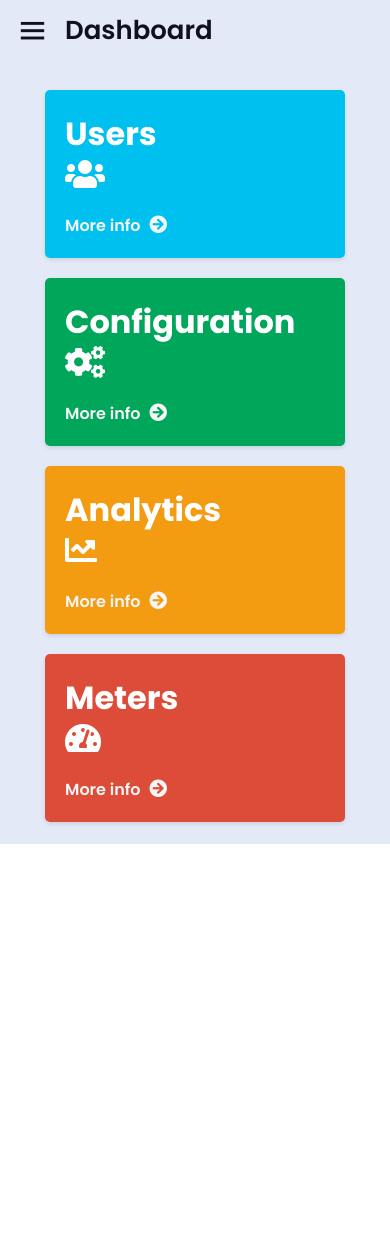
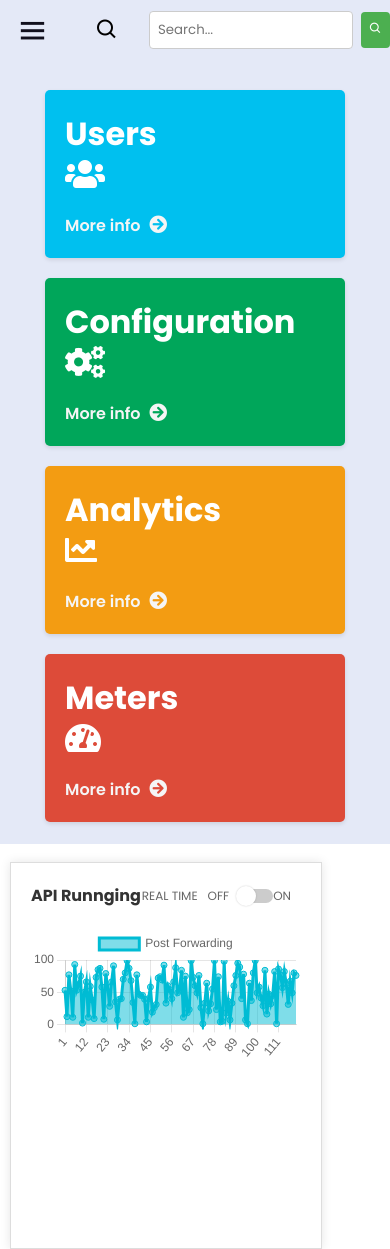
Before and after one commit to Mageshmca2001/Design_template, a plain HTML site: page admin/index.html in a window 390 px wide. Before the commit the page ends 852 px from the top, so only its background shows below. Drawn offline with nearby package versions, Linux system fonts and the light colour scheme.

Commit message:
First change

```diff
--- a/admin/Wireframe.css
+++ b/admin/Wireframe.css
@@ -26,6 +26,20 @@
   display: flex;
   align-items: center;
 }
+/* Optional: Customize the scrollbar */
+.sidebar::-webkit-scrollbar {
+  width: 8px; /* Width of the scrollbar */
+}
+
+.sidebar::-webkit-scrollbar-thumb {
+  background-color: #888; /* Color of the scrollbar thumb */
+  border-radius: 4px;
+}
+
+.sidebar::-webkit-scrollbar-thumb:hover {
+  background-color: #555; /* Darker color on hover */
+}
+
 .sidebar .logo-details i{
   font-size: 30px;
   color: #fff;
@@ -466,3 +480,121 @@ padding: 0px 20px 40px 70px;
   width: 100%;
   text-decoration: none;
 }
+/* Running -Graphic's */
+
+.container-2 {
+  width: 80%;
+  max-width: 800px;
+  margin:10px;
+  background-color: #fff;
+  border: 1px solid #ddd;
+  padding: 20px;
+  box-shadow: 0 0 10px rgba(0, 0, 0, 0.1);
+  display: flex;
+  flex-direction: column;
+  align-items: center;
+}
+.header {
+  display: flex;
+  justify-content: space-between;
+  align-items: center;
+  width: 100%;
+  margin-bottom: 20px;
+}
+.header h2 {
+  margin: 0;
+  font-size: 16px;
+  color: #333;
+}
+.toggle {
+  display: flex;
+  align-items: center;
+}
+.toggle span {
+  font-size: 12px;
+  color: #666;
+  margin-right: 10px;
+}
+.toggle input {
+  display: none;
+}
+.toggle label {
+  position: relative;
+  display: inline-block;
+  width: 34px;
+  height: 14px;
+  background-color: #ccc;
+  border-radius: 14px;
+  cursor: pointer;
+}
+.toggle label::after {
+  content: '';
+  position: absolute;
+  top: -3px;
+  left: -3px;
+  width: 20px;
+  height: 20px;
+  background-color: #fff;
+  border-radius: 50%;
+  box-shadow: 0 0 2px rgba(0, 0, 0, 0.2);
+  transition: 0.3s;
+}
+.toggle input:checked + label {
+  background-color: #00bcd4;
+}
+.toggle input:checked + label::after {
+  left: 17px;
+}
+.chart {
+  width: 100%;
+  height: 300px;
+}
+
+/* search */
+
+.search-toggle {
+  margin:10px;
+  padding: 20px;
+  align-items: center;
+  justify-content: center;
+  cursor: pointer;
+  font-size: 1.5rem;
+}
+
+.search-bar {
+  display: flex;
+  align-items: center;
+  gap: 0.5rem;
+  transition: max-width 0.3s ease;
+  max-width: 0;
+  overflow: hidden;
+}
+
+.search-bar.active {
+  max-width: 300px; /* Set the desired width */
+}
+
+.search-bar input {
+  padding: 0.5rem;
+  border: 1px solid #ccc;
+  border-radius: 4px;
+  width: 100%;
+}
+
+.search-bar button {
+  background-color: #4CAF50;
+  color: white;
+  border: none;
+  padding: 0.5rem;
+  cursor: pointer;
+  border-radius: 4px;
+}
+
+@media (max-width: 768px) {
+  .home-content .text {
+    display: none; /* Optionally hide text on smaller screens */
+  }
+  .search-bar {
+    max-width: 100%; /* Allow full width on small screens */
+  }
+}
--- a/admin/Wireframe.js
+++ b/admin/Wireframe.js
@@ -28,3 +28,57 @@ let arrow = document.querySelectorAll(".arrow");
         window.location.href = "../index.html";
     }
 }
+
+
+/* api running */
+
+const ctx = document.getElementById('Api-Posting').getContext('2d');
+const cpuUsageChart = new Chart(ctx, {
+    type: 'line',
+    data: {
+        labels: Array.from({length: 120}, (_, i) => i + 1),
+        datasets: [{
+            label: 'Post Forwarding',
+            data: Array.from({length: 120}, () => Math.floor(Math.random() * 100)),
+            backgroundColor: 'rgba(0, 188, 212, 0.5)',
+            borderColor: '#00bcd4',
+            fill: true,
+        }]
+    },
+    options: {
+        scales: {
+            x: {
+                beginAtZero: true
+            },
+            y: {
+                beginAtZero: true,
+                max: 100
+            }
+        }
+    }
+});
+
+let interval;
+
+function updateChart() {
+    cpuUsageChart.data.datasets[0].data.shift();
+    cpuUsageChart.data.datasets[0].data.push(Math.floor(Math.random() * 100));
+    cpuUsageChart.update();
+}
+
+document.getElementById('toggle').addEventListener('change', function() {
+    if (this.checked) {
+        interval = setInterval(updateChart, 1000); // Update every second
+    } else {
+        clearInterval(interval);
+    }
+});
+
+/* Search-menu */
+
+const searchToggle = document.querySelector('.search-toggle');
+    const searchBar = document.querySelector('.search-bar');
+
+    searchToggle.addEventListener('click', () => {
+      searchBar.classList.toggle('active');
+    });
--- a/admin/index.html
+++ b/admin/index.html
@@ -8,6 +8,7 @@
     <link href='https://unpkg.com/boxicons@2.0.7/css/boxicons.min.css' rel='stylesheet'>
     <link rel="stylesheet" href="https://cdnjs.cloudflare.com/ajax/libs/font-awesome/5.15.4/css/all.min.css">
     <link rel="stylesheet" href="https://cdnjs.cloudflare.com/ajax/libs/font-awesome/5.15.3/css/all.min.css">
+    <script src="https://cdn.jsdelivr.net/npm/chart.js"></script>
     <link rel="icon" href="icon.png" type="x-icon" />
      <meta name="viewport" content="width=device-width, initial-scale=1.0">
    </head>
@@ -106,11 +107,24 @@
      </li>
 </ul>
   </div>
+
   <section class="home-section">
     <div class="home-content">
       <i class='bx bx-menu' ></i>
       <span class="text">Dashboard</span>
+
+ <!------Search ------->
+
+      <i class='bx bx-search search-toggle'></i>
+      <div class="search-bar">
+        <input type="text" placeholder="Search...">
+        <button type="button"><i class='bx bx-search'></i></button>
+      </div>
     </div>
+    </div>
+
+
+
 
     <!-------------container--------------->
 
@@ -158,12 +172,27 @@
         </div>
 
 
+  <!------------Running-Graphic's------------------>
 
 
+  <div class="container-2">
+    <div class="header">
+        <h2>API Runnging</h2>
+        <div class="toggle">
+            <span>REAL TIME</span>
+            <span>OFF</span>
+            <input id="toggle" type="checkbox"/>
+            <label for="toggle"></label>
+            <span>ON</span>
+        </div>
+    </div>
+    <div class="chart">
+        <canvas id="Api-Posting"></canvas>
+    </div>
+</div>
 
+</section>
 
-
-    </section>
 
 
 
```
Also changed, not shown: icon copy 2.png (deleted), icon copy.png (deleted).
